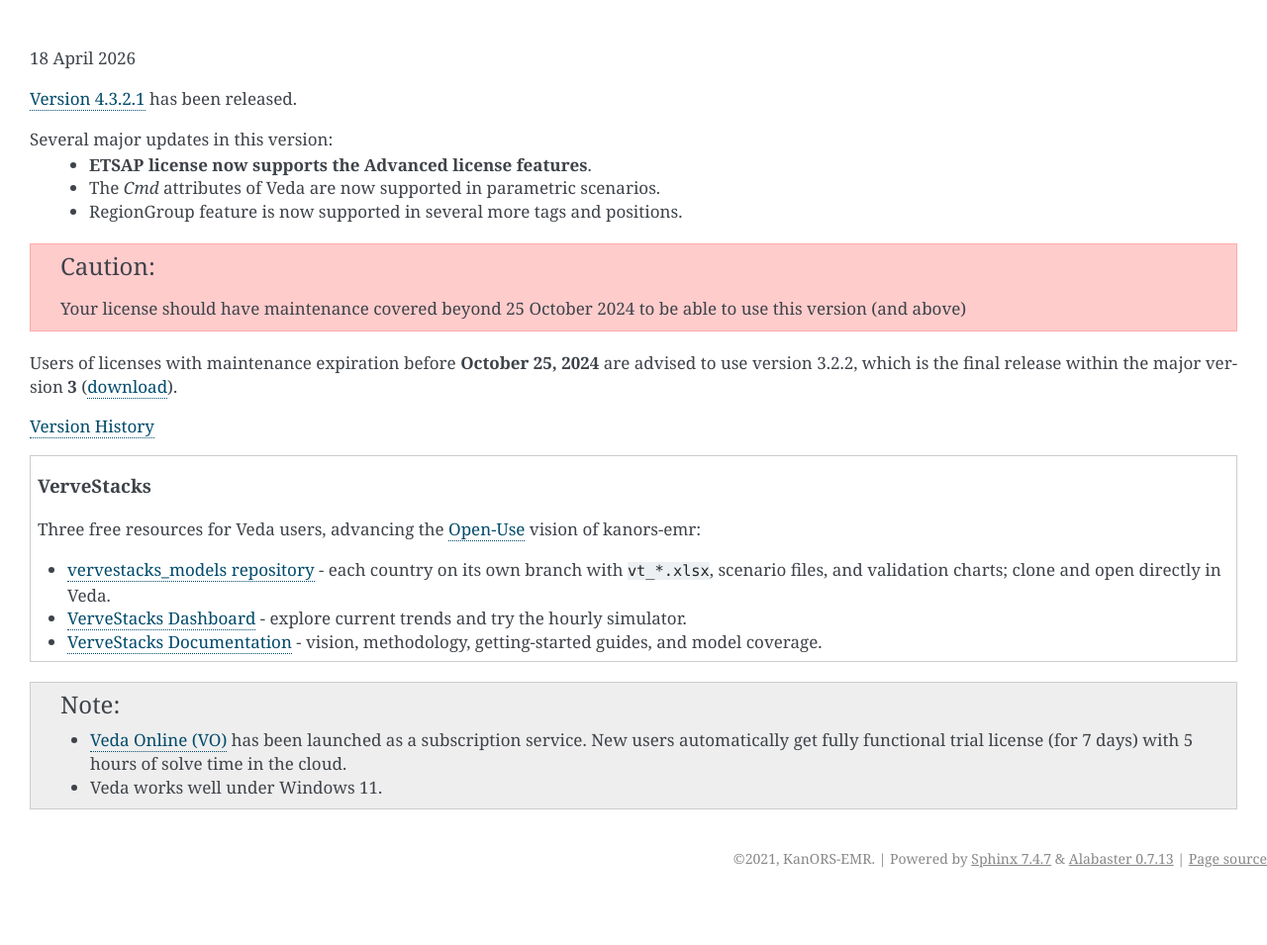
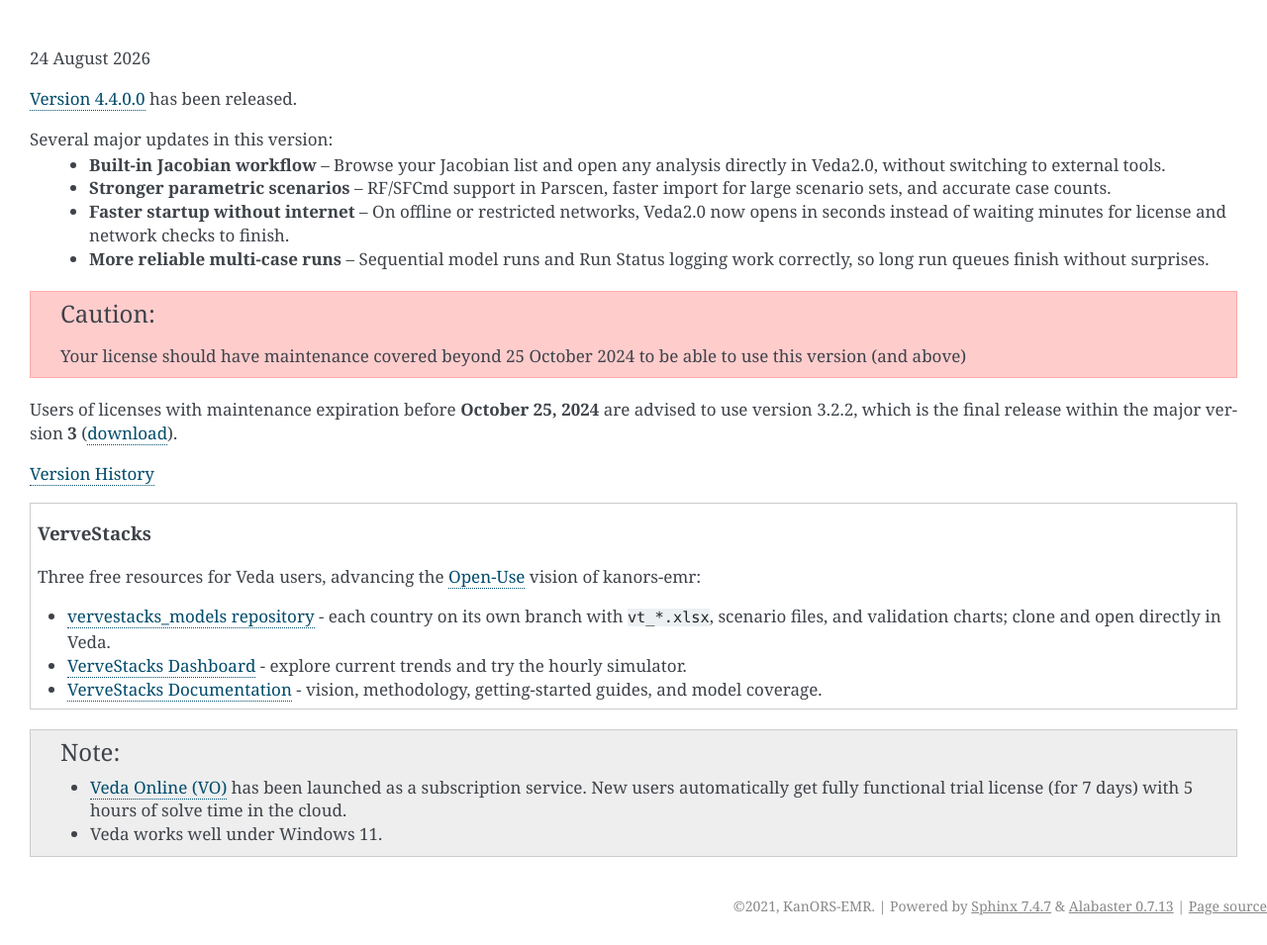
Before and after one commit to kanors-emr/Veda-start-page-news, a Sphinx documentation site: the page built from docs/source/index.rst, in a window 1280 px wide. Shown: the whole page at 99% size. Built offline with Sphinx 7.4.7, drawn with Linux system fonts in a browser that asks for light colours; before the commit the page ends 907 px from its top, so only the background shows below that.

Commit message:
Updated start page news for Veda 4.4.0.0 release

```diff
--- a/docs/source/index.rst
+++ b/docs/source/index.rst
@@ -5,14 +5,15 @@
 
 .. .. topic::
 
-18 April 2026
+24 August 2026
 
-`Version 4.3.2.1 <https://github.com/kanors-emr/Veda2.0-Installation/releases/tag/v4.3.2.1>`_ has been released.
+`Version 4.4.0.0 <https://github.com/kanors-emr/Veda2.0-Installation/releases/tag/v4.4.0.0>`_ has been released.
 
 Several major updates in this version:
-   * **ETSAP license now supports the Advanced license features**.
-   * The `Cmd` attributes of Veda are now supported in parametric scenarios.
-   * RegionGroup feature is now supported in several more tags and positions.
+   * **Built-in Jacobian workflow** – Browse your Jacobian list and open any analysis directly in Veda2.0, without switching to external tools.
+   * **Stronger parametric scenarios** – RF/SFCmd support in Parscen, faster import for large scenario sets, and accurate case counts.
+   * **Faster startup without internet** – On offline or restricted networks, Veda2.0 now opens in seconds instead of waiting minutes for license and network checks to finish.
+   * **More reliable multi-case runs** – Sequential model runs and Run Status logging work correctly, so long run queues finish without surprises.
 
 .. caution::
    Your license should have maintenance covered beyond 25 October 2024 to be able to use this version (and above)
```
